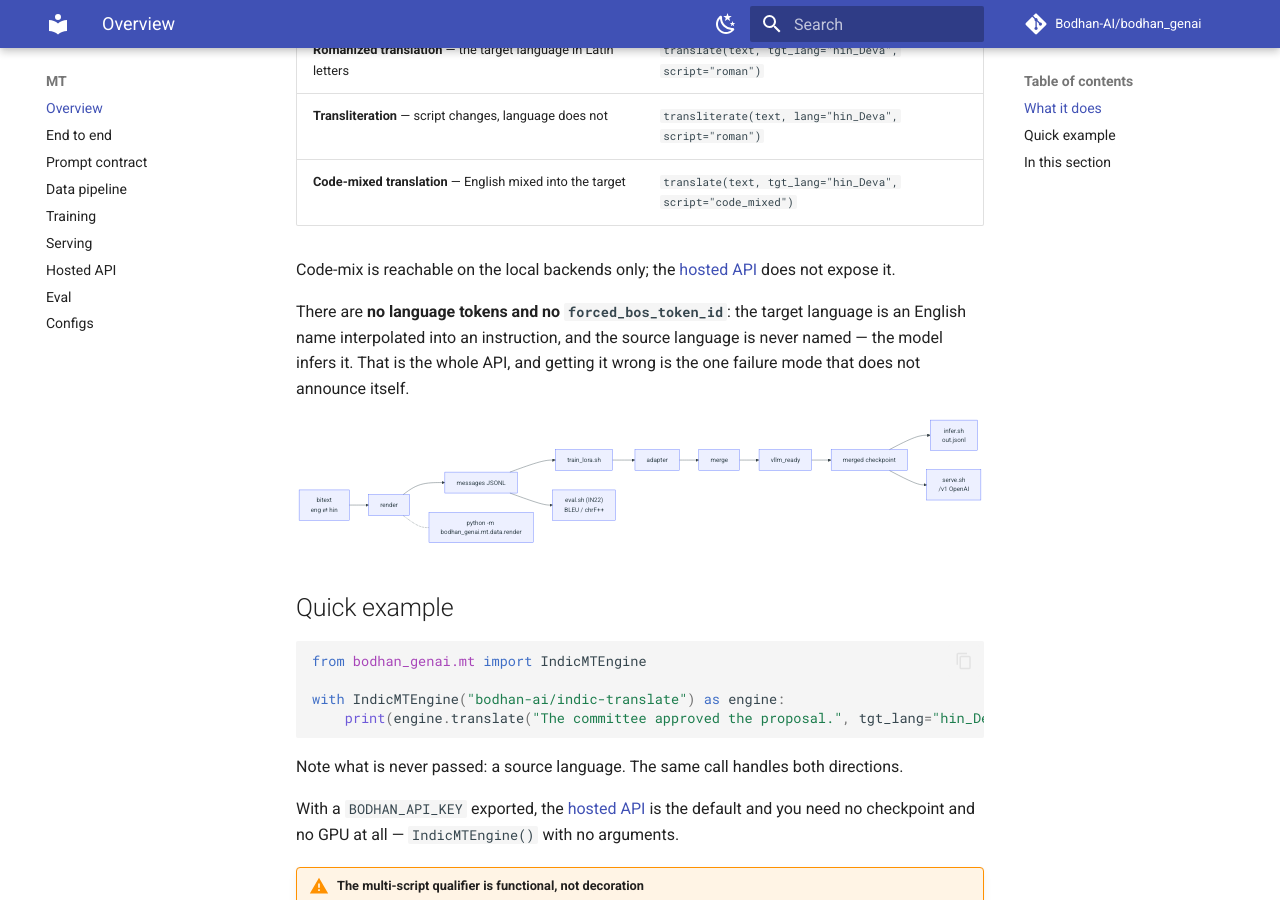
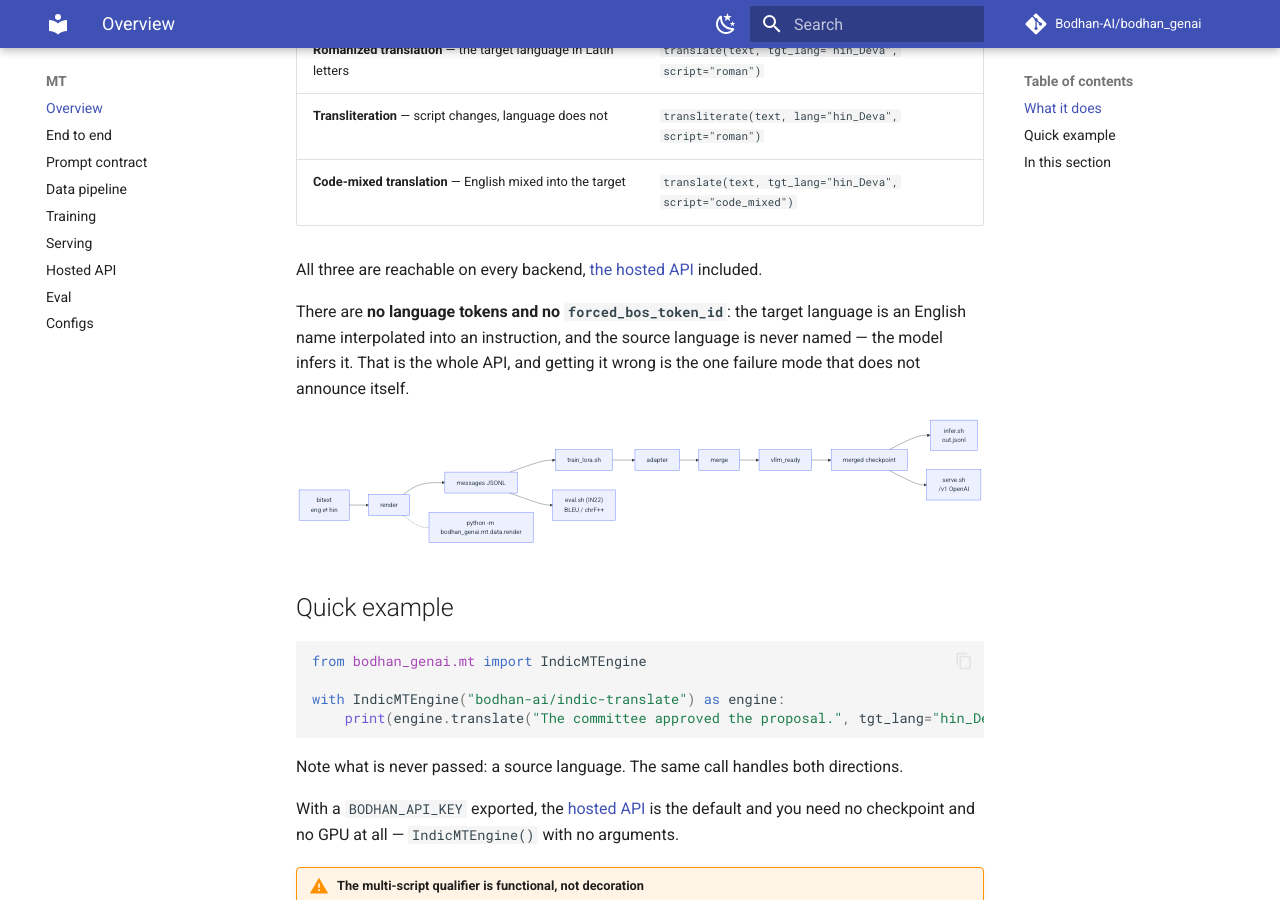
Before and after one commit to Bodhan-AI/bodhan_genai, an MkDocs documentation site: the page built from docs/mt/index.md, in a window 1280 px wide and 900 px high, scrolled down 618 px. Built offline with MkDocs 1.6.1 and Material for MkDocs 9.7.7, drawn with Linux system fonts in a browser that asks for light colours; comment, search, counter and statistics services are not loaded.

Commit message:
Stop telling readers the hosted API cannot code-mix
Five places said Roman output, transliteration or code-mix were "local
backends only", and api_translate's docstring said they "are refused".
Both were true of the flat POST /translate route, which was withdrawn.
They stopped being true at ae1bb41, when the hosted backend moved to
the OpenAI-compatible chat surface behind PromptedBackend. That commit
verified native, Roman, code-mix and both transliteration directions
live, and docs/mt/api.md already says so. The five passages were
written before it and never updated, so the docs contradicted each
other.

The api_translate CLI itself refuses nothing. It simply has no
--script/--task flag, so its docstring now says that and points at
IndicMTEngine(backend="api") for the rest.

```diff
--- a/docs/mt/index.md
+++ b/docs/mt/index.md
@@ -19,7 +19,7 @@
 | **Transliteration** — script changes, language does not | `transliterate(text, lang="hin_Deva", script="roman")` |
 | **Code-mixed translation** — English mixed into the target | `translate(text, tgt_lang="hin_Deva", script="code_mixed")` |
 
-Code-mix is reachable on the local backends only; the [hosted API](api.md) does not expose it.
+All three are reachable on every backend, [the hosted API](api.md) included.
 
 There are **no language tokens and no `forced_bos_token_id`**: the target language is an English
 name interpolated into an instruction, and the source language is never named — the model infers
```
Also changed, not shown: docs/mt/end-to-end.md (+1 -1 lines), src/bodhan_genai/mt/README.md (+1 -1 lines), 2 other files.
